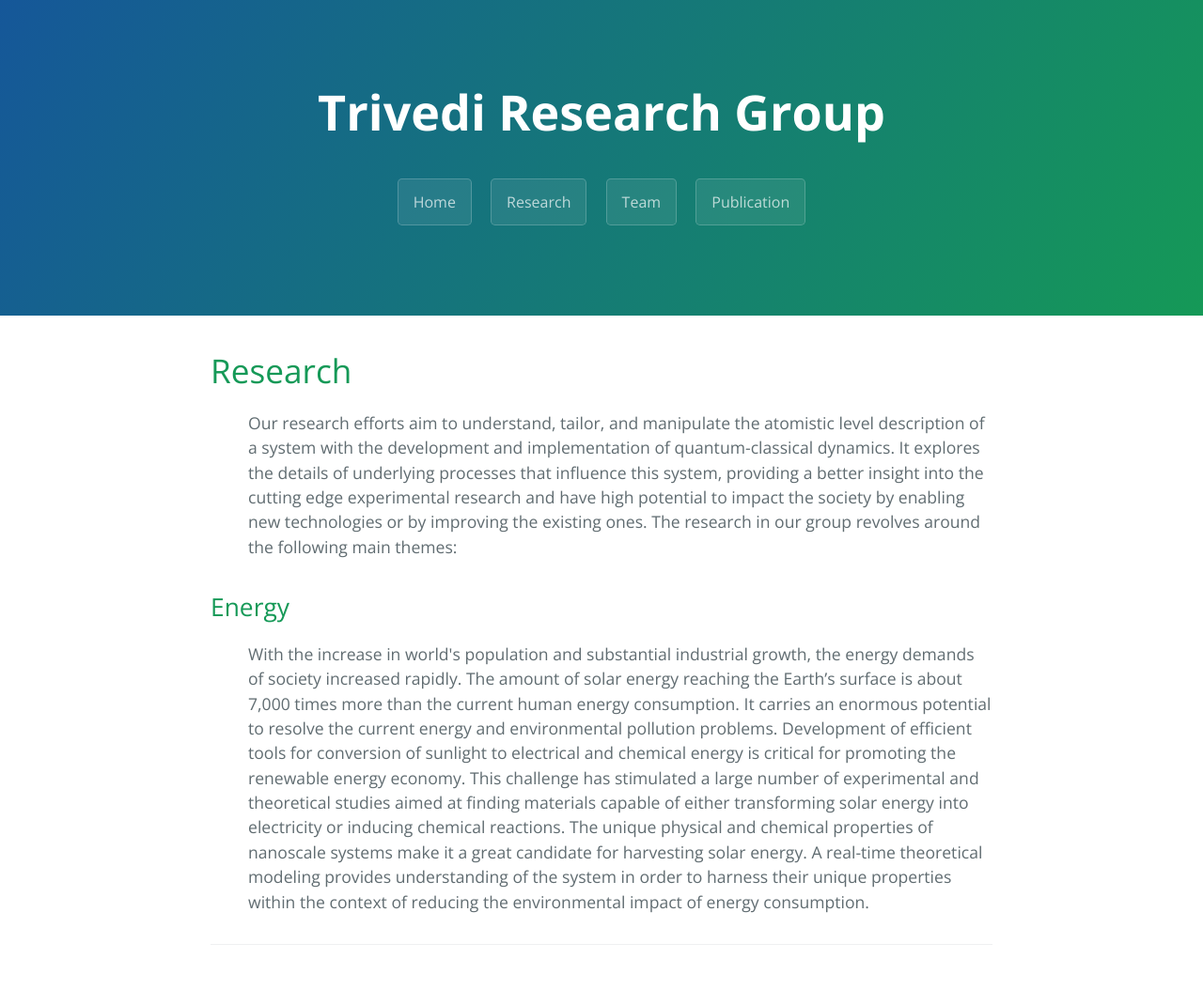
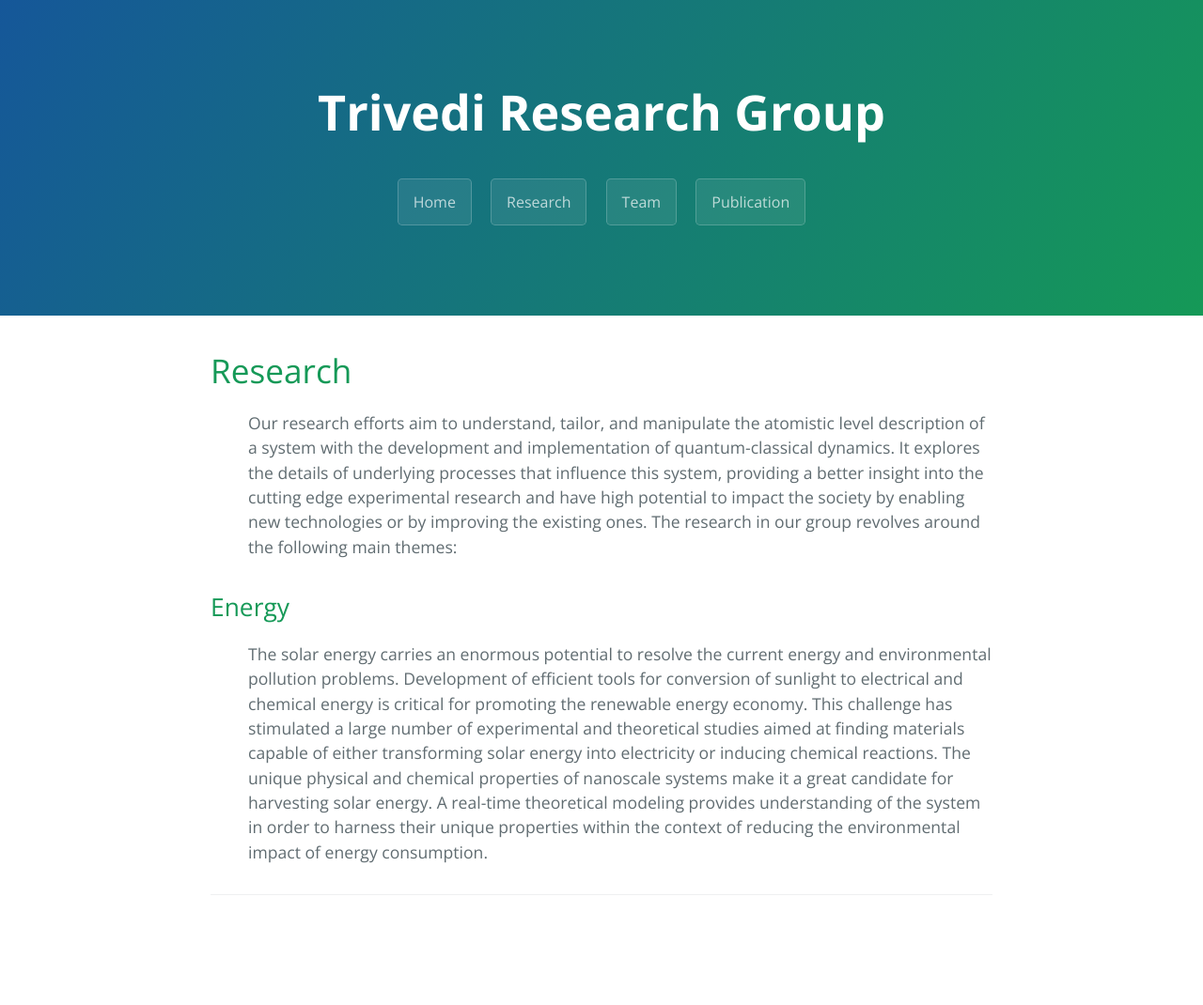
Before and after one commit to dharatrivedi/dharatrivedi.github.io, a Jekyll site: the page built from research.html, in a window 1280 px wide. Shown: the whole page at 94% size. Built offline with Jekyll 4.4.1, drawn with Linux system fonts in a browser that asks for light colours; after the commit the page ends 1017 px from its top, so only the background shows below that.

Commit message:
Update research.html

```diff
--- a/research.html
+++ b/research.html
@@ -13,7 +13,7 @@
   <h2>Energy</h2>
   <ul class="posts">
     {% for post in site.posts %}
-      With the increase in world's population and substantial industrial growth, the energy demands of society increased rapidly. The amount of solar energy reaching the Earth’s surface is about 7,000 times more than the current human energy consumption. It carries an enormous potential to resolve the current energy and environmental pollution problems. Development of efficient tools for conversion of sunlight to electrical and chemical energy is critical for promoting the renewable energy economy. This challenge has stimulated a large number of experimental and theoretical studies aimed at finding materials capable of either transforming solar energy into electricity or inducing chemical reactions. The unique physical and chemical properties of nanoscale systems make it a great candidate for harvesting solar energy. A real-time theoretical modeling provides understanding of the system in order to harness their unique properties within the context of reducing the environmental impact of energy consumption.
+      The solar energy carries an enormous potential to resolve the current energy and environmental pollution problems. Development of efficient tools for conversion of sunlight to electrical and chemical energy is critical for promoting the renewable energy economy. This challenge has stimulated a large number of experimental and theoretical studies aimed at finding materials capable of either transforming solar energy into electricity or inducing chemical reactions. The unique physical and chemical properties of nanoscale systems make it a great candidate for harvesting solar energy. A real-time theoretical modeling provides understanding of the system in order to harness their unique properties within the context of reducing the environmental impact of energy consumption.
     {% endfor %}
   </ul>
 </div>
```
